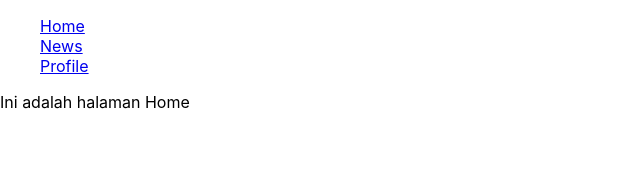
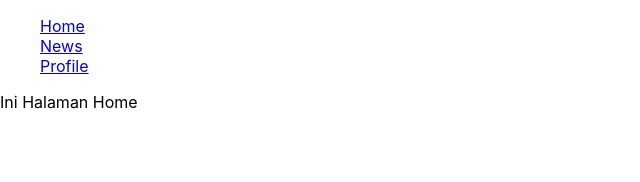
Before and after one commit to michaeltan09/Pengembangan-Aplikasi-Web, a React (Create React App) app in the folder Pertemuan5/michael/: page / in a window 1280 px wide. Shown: the top 182 px of the page, without its empty margins (0-640 px from the left). Built offline with nearby package versions, Linux system fonts and the light colour scheme.

Commit message:
Pertemuan 6 - Route dengan Array

```diff
--- a/Pertemuan5/michael/src/App.js
+++ b/Pertemuan5/michael/src/App.js
@@ -24,7 +24,7 @@
     }
   }
   render(){
-    const loginButton = withRouter(({history}) =>(
+    const LoginButton = withRouter(({history}) =>(
     <button onClick={()=>{
       this.setState({isAuth :true})
       history.push('/profile')
@@ -36,6 +36,22 @@
       history.push('/login')
     }}>Logout</button>
     ))
+    const routes = [{
+      path : '/',
+      exact : true,
+      render : ()=> <div>Ini Halaman Home</div>
+    },{
+      path : '/news',
+      render : ()=> <div>Ini Halaman News</div>
+    },{
+      path : '/login',
+      render : ()=> <div>Ini Halaman Login</div>
+    },{
+      path : '/profile',
+      render : ()=> this.state.isAuth ? <div>Ini Halaman Profile<br /><LogoutButton/></div> : <Redirect to ='/login' />
+    }
+    ]
+
     return(
       <Router>
         <div>
@@ -46,10 +62,11 @@
           </ul>
 
           <Switch>
-            <Route path='/' exact render={()=><div>Ini adalah halaman Home</div>} />
-            <Route path='/news' exact render={()=><div>Ini adalah halaman News</div>} />
-            <Route path='/login' render={()=><div><button><LoginButton /></button></div>} />
-            <Route path='/profile' render={()=> this.state.isAuth ? <div>Ini adalah halaman Profile<br /><LogoutButton /></div> : <Redirect to='/login'/>} />
+          {
+              routes.map((item, index)=>(
+                <Route path={item.path} exact={item.exact} render={item.render} />
+              ))
+            }
           </Switch>
         </div>
       </Router>
```
